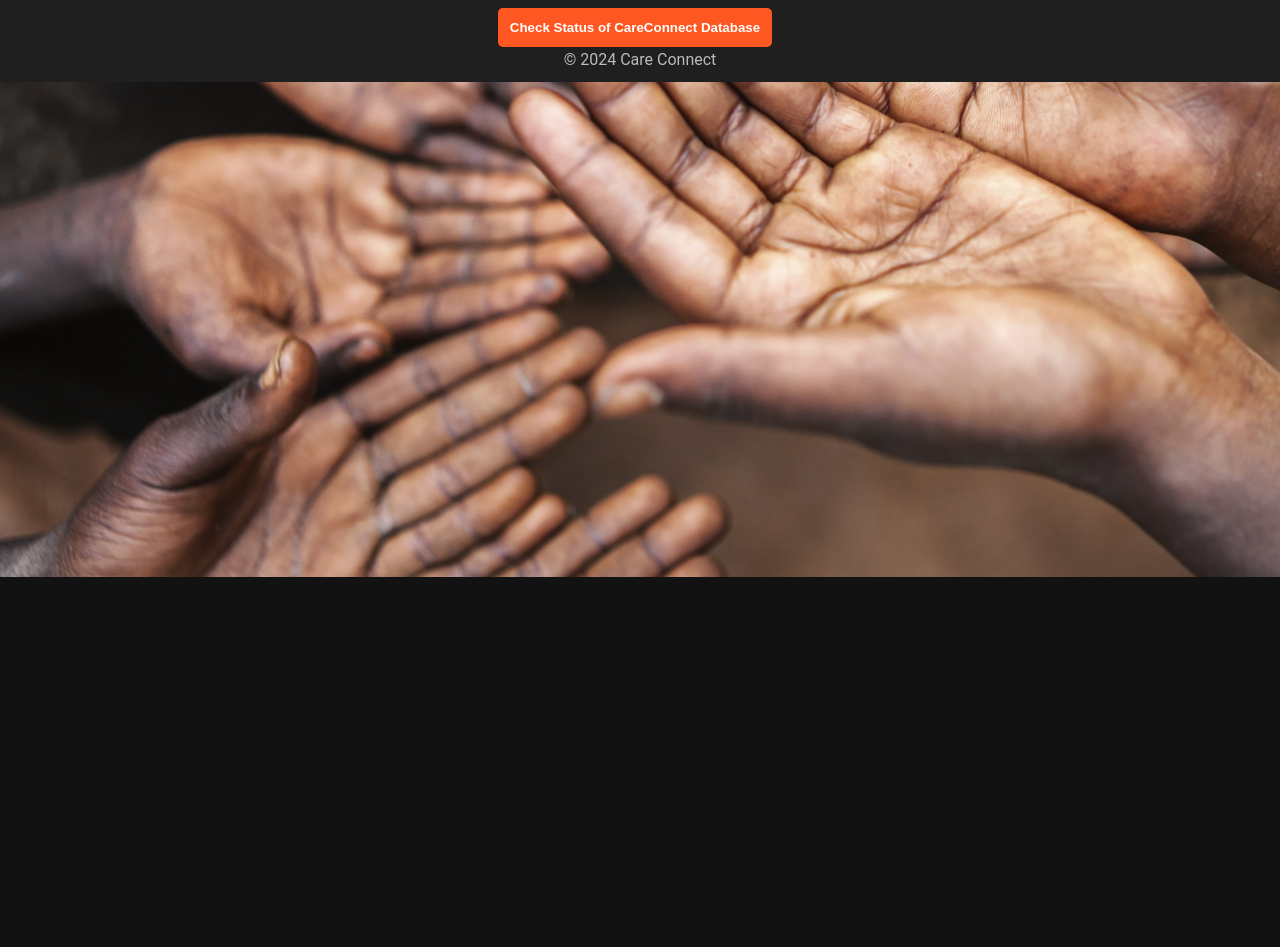
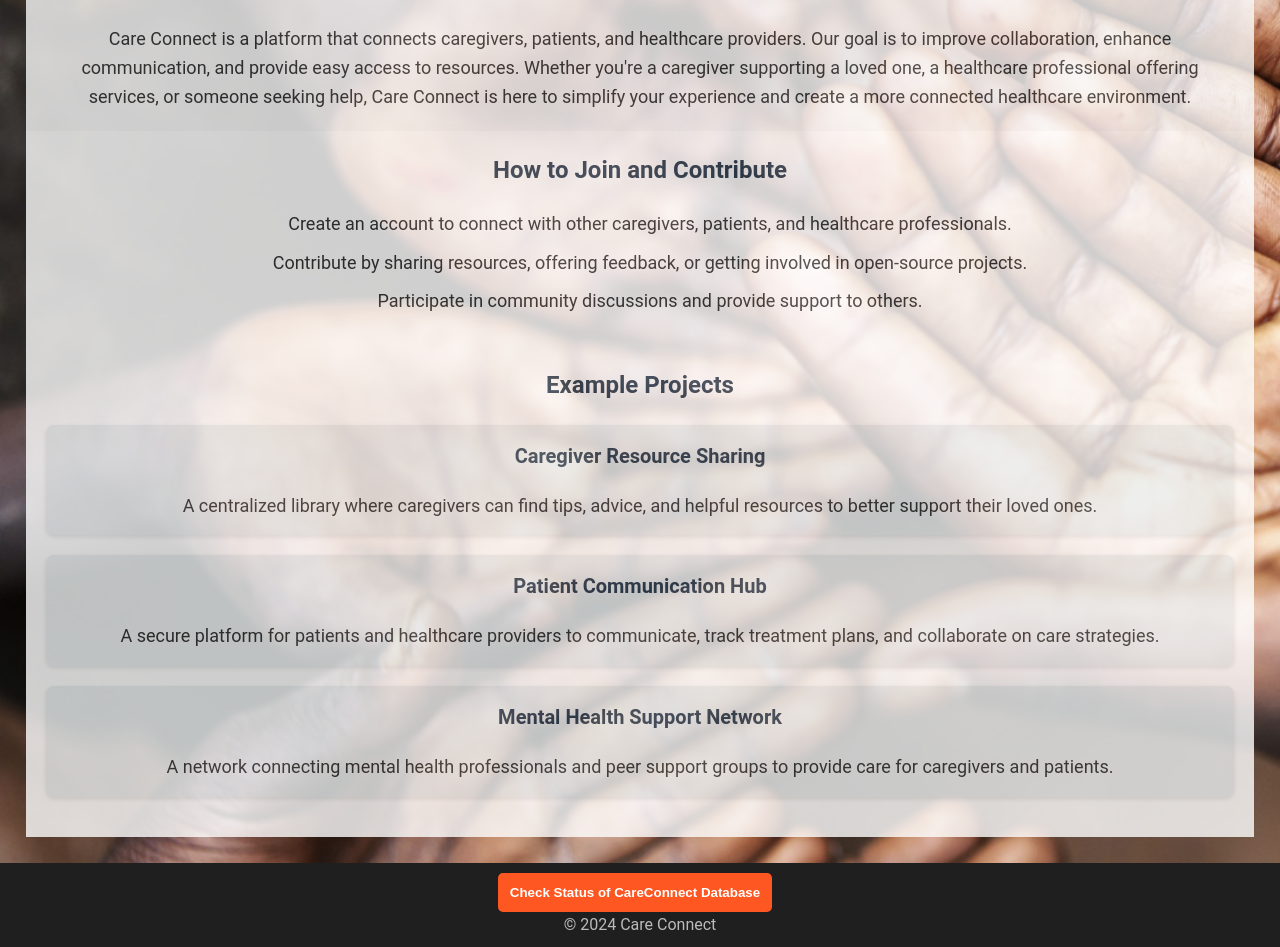
Before and after one commit to BettKev/phase-3-project-frontend, a React (Vite) app: page /about in a window 1280 px wide. Shown: the part 223-1170 px from the top of the page. Before the commit the page ends 800 px from the top, so only its background shows below. Built offline with nearby package versions, Linux system fonts and the light colour scheme.

Commit message:
updated about us page

```diff
--- a/src/pages/AboutUsPage.jsx
+++ b/src/pages/AboutUsPage.jsx
@@ -2,11 +2,88 @@ import React from "react";
 
 function AboutUsPage() {
   return (
-    <div>
-      <h1>About Us</h1>
-      <p>
-        We are a company dedicated to providing the best services to our customers. Learn more about our mission, vision, and values.
-      </p>
+    <div style={{
+      backgroundColor: "white",
+      opacity: "80%",
+      margin: "2%",
+      textAlign: "center"
+    }}>
+      {/* Purpose of the App Section */}
+      <section style={{ padding: "20px", backgroundColor: "#f9f9f9" }}>
+        <h2 style={{ fontSize: "24px", color: "#2c3e50" }}>What is Care Connect?</h2>
+        <p style={{ fontSize: "18px", color: "#333", lineHeight: "1.6" }}>
+          Care Connect is a platform that connects caregivers, patients, and healthcare providers. Our goal is to improve
+          collaboration, enhance communication, and provide easy access to resources. Whether you're a caregiver supporting
+          a loved one, a healthcare professional offering services, or someone seeking help, Care Connect is here to
+          simplify your experience and create a more connected healthcare environment.
+        </p>
+      </section>
+
+      {/* How to Join and Contribute Section */}
+      <section style={{ padding: "20px" }}>
+        <h2 style={{ fontSize: "24px", color: "#2c3e50" }}>How to Join and Contribute</h2>
+        <ul style={{ fontSize: "18px", color: "#333", lineHeight: "1.6", paddingLeft: "20px", listStyle: "none" }}>
+          <li style={{ marginBottom: "10px" }}>
+            Create an account to connect with other caregivers, patients, and healthcare professionals.
+          </li>
+          <li style={{ marginBottom: "10px" }}>
+            Contribute by sharing resources, offering feedback, or getting involved in open-source projects.
+          </li>
+          <li style={{ marginBottom: "10px" }}>
+            Participate in community discussions and provide support to others.
+          </li>
+        </ul>
+      </section>
+
+      {/* Example Projects Section */}
+      <section style={{ padding: "20px" }}>
+        <h2 style={{ fontSize: "24px", color: "#2c3e50" }}>Example Projects</h2>
+        <div
+          style={{
+            backgroundColor: "#ecf0f1",
+            padding: "15px",
+            borderRadius: "8px",
+            marginBottom: "20px",
+            boxShadow: "0 2px 5px rgba(0,0,0,0.1)",
+          }}
+        >
+          <h3 style={{ fontSize: "20px", color: "#2c3e50" }}>Caregiver Resource Sharing</h3>
+          <p style={{ fontSize: "18px", color: "#333", lineHeight: "1.6" }}>
+            A centralized library where caregivers can find tips, advice, and helpful resources to better support their
+            loved ones.
+          </p>
+        </div>
+        <div
+          style={{
+            backgroundColor: "#ecf0f1",
+            padding: "15px",
+            borderRadius: "8px",
+            marginBottom: "20px",
+            boxShadow: "0 2px 5px rgba(0,0,0,0.1)",
+          }}
+        >
+          <h3 style={{ fontSize: "20px", color: "#2c3e50" }}>Patient Communication Hub</h3>
+          <p style={{ fontSize: "18px", color: "#333", lineHeight: "1.6" }}>
+            A secure platform for patients and healthcare providers to communicate, track treatment plans, and collaborate
+            on care strategies.
+          </p>
+        </div>
+        <div
+          style={{
+            backgroundColor: "#ecf0f1",
+            padding: "15px",
+            borderRadius: "8px",
+            marginBottom: "20px",
+            boxShadow: "0 2px 5px rgba(0,0,0,0.1)",
+          }}
+        >
+          <h3 style={{ fontSize: "20px", color: "#2c3e50" }}>Mental Health Support Network</h3>
+          <p style={{ fontSize: "18px", color: "#333", lineHeight: "1.6" }}>
+            A network connecting mental health professionals and peer support groups to provide care for caregivers and
+            patients.
+          </p>
+        </div>
+      </section>
     </div>
   );
 }
```
